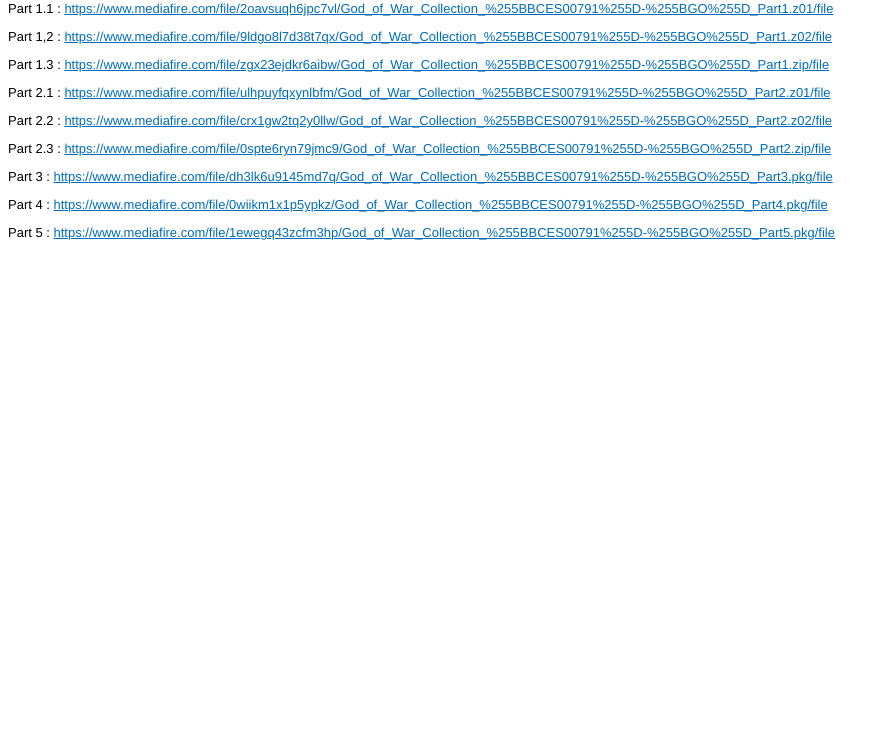
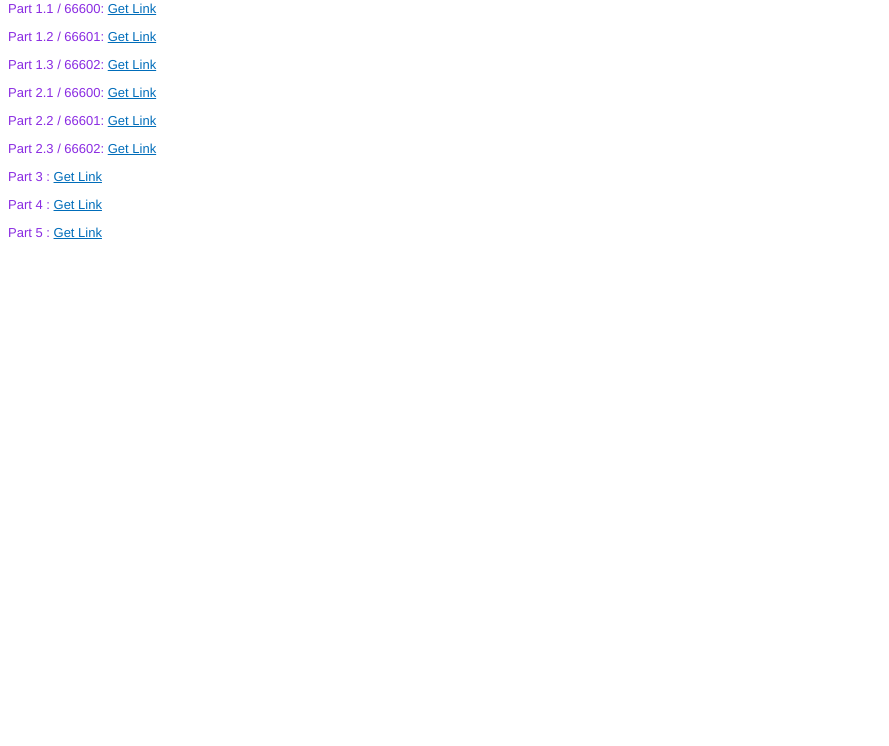
Before and after one commit to gutampsid/gowcgomf.github.io, a plain HTML site: page index.html in a window 1280 px wide. Shown: the part 54-800 px from the top of the page, without its empty margins (0-889 px from the left). Drawn offline with Linux system fonts and the light colour scheme.

Commit message:
Update index.html

```diff
--- a/index.html
+++ b/index.html
@@ -6,28 +6,19 @@
         body, table { font-family: Helvetica, Arial, sans-serif; font-size: 13px; }
         a { color: #006DBA; }
     </style>
-    <!--NUMBER--ft2ebasq--NUMBER-->
-    <!--TYPE--RichText--TYPE-->
-    <!--PERMISSION--Readonly--PERMISSION-->
-    <!--ACCESS--Public--ACCESS-->
-    <!--PASSWORD----PASSWORD-->
-    <!--STATUS--Active--STATUS-->
-    <!--QUICKEDIT--False--QUICKEDIT-->
-    <!--QUICKEDITPASSWORD----QUICKEDITPASSWORD-->
-    <!--DATECREATED--2021-10-04 21:20:31--DATECREATED-->
-    <!--DATEUPDATED--2022-05-10 04:59:22--DATEUPDATED-->
-    <!--LABELS--MediaFire--LABELS-->
 </head>
 <body>
 <h2>God of War Collection [BCES00791]-[Gutamps Official]</h2>
-<anotepad><p>Part 1.1 : <a href="https://www.mediafire.com/file/2oavsuqh6jpc7vl/God_of_War_Collection_%255BBCES00791%255D-%255BGO%255D_Part1.z01/file" target="_blank" rel="noopener">https://www.mediafire.com/file/2oavsuqh6jpc7vl/God_of_War_Collection_%255BBCES00791%255D-%255BGO%255D_Part1.z01/file</a></p>
-<p>Part 1,2 : <a href="https://www.mediafire.com/file/9ldgo8l7d38t7qx/God_of_War_Collection_%255BBCES00791%255D-%255BGO%255D_Part1.z02/file" target="_blank" rel="noopener">https://www.mediafire.com/file/9ldgo8l7d38t7qx/God_of_War_Collection_%255BBCES00791%255D-%255BGO%255D_Part1.z02/file</a></p>
-<p>Part 1.3 : <a href="https://www.mediafire.com/file/zgx23ejdkr6aibw/God_of_War_Collection_%255BBCES00791%255D-%255BGO%255D_Part1.zip/file" target="_blank" rel="noopener">https://www.mediafire.com/file/zgx23ejdkr6aibw/God_of_War_Collection_%255BBCES00791%255D-%255BGO%255D_Part1.zip/file</a></p>
-<p>Part 2.1 : <a href="https://www.mediafire.com/file/ulhpuyfqxynlbfm/God_of_War_Collection_%255BBCES00791%255D-%255BGO%255D_Part2.z01/file" target="_blank" rel="noopener">https://www.mediafire.com/file/ulhpuyfqxynlbfm/God_of_War_Collection_%255BBCES00791%255D-%255BGO%255D_Part2.z01/file</a></p>
-<p>Part 2.2 : <a href="https://www.mediafire.com/file/crx1gw2tq2y0llw/God_of_War_Collection_%255BBCES00791%255D-%255BGO%255D_Part2.z02/file" target="_blank" rel="noopener">https://www.mediafire.com/file/crx1gw2tq2y0llw/God_of_War_Collection_%255BBCES00791%255D-%255BGO%255D_Part2.z02/file</a></p>
-<p>Part 2.3 : <a href="https://www.mediafire.com/file/0spte6ryn79jmc9/God_of_War_Collection_%255BBCES00791%255D-%255BGO%255D_Part2.zip/file" target="_blank" rel="noopener">https://www.mediafire.com/file/0spte6ryn79jmc9/God_of_War_Collection_%255BBCES00791%255D-%255BGO%255D_Part2.zip/file</a></p>
-<p>Part 3 : <a href="https://www.mediafire.com/file/dh3lk6u9145md7q/God_of_War_Collection_%255BBCES00791%255D-%255BGO%255D_Part3.pkg/file" target="_blank" rel="noopener">https://www.mediafire.com/file/dh3lk6u9145md7q/God_of_War_Collection_%255BBCES00791%255D-%255BGO%255D_Part3.pkg/file</a></p>
-<p>Part 4 : <a href="https://www.mediafire.com/file/0wiikm1x1p5ypkz/God_of_War_Collection_%255BBCES00791%255D-%255BGO%255D_Part4.pkg/file" target="_blank" rel="noopener">https://www.mediafire.com/file/0wiikm1x1p5ypkz/God_of_War_Collection_%255BBCES00791%255D-%255BGO%255D_Part4.pkg/file</a></p>
-<p>Part 5 : <a href="https://www.mediafire.com/file/1ewegq43zcfm3hp/God_of_War_Collection_%255BBCES00791%255D-%255BGO%255D_Part5.pkg/file" target="_blank" rel="noopener">https://www.mediafire.com/file/1ewegq43zcfm3hp/God_of_War_Collection_%255BBCES00791%255D-%255BGO%255D_Part5.pkg/file</a></p></anotepad>
+    <style> body { color: blueviolet };
+    </style>
+<p>Part 1.1 / 66600: <a href="https://www.mediafire.com/file/xzb4m07y1d5lxme/God_of_War_Collection_%255BBCES00791%255D-%255BGO%255D_Part1.pkg.66600/file" target="_blank" rel="noopener">Get Link</a></p>
+<p>Part 1.2 / 66601: <a href="https://www.mediafire.com/file/29yq9wtx4y41jj4/God_of_War_Collection_%255BBCES00791%255D-%255BGO%255D_Part1.pkg.66601/file" target="_blank" rel="noopener">Get Link</a></p>
+<p>Part 1.3 / 66602: <a href="https://www.mediafire.com/file/0fdaenqi9un1fli/God_of_War_Collection_%255BBCES00791%255D-%255BGO%255D_Part1.pkg.66602/file" target="_blank" rel="noopener">Get Link</a></p>
+<p>Part 2.1 / 66600: <a href="https://www.mediafire.com/file/7nhz63itdbho2vi/God_of_War_Collection_%255BBCES00791%255D-%255BGO%255D_Part2.pkg.66600/file" target="_blank" rel="noopener">Get Link</a></p>
+<p>Part 2.2 / 66601: <a href="https://www.mediafire.com/file/ukc2yja9nvjut7n/God_of_War_Collection_%255BBCES00791%255D-%255BGO%255D_Part2.pkg.66601/file" target="_blank" rel="noopener">Get Link</a></p>
+<p>Part 2.3 / 66602: <a href="https://www.mediafire.com/file/djomlvxfza80nwu/God_of_War_Collection_%255BBCES00791%255D-%255BGO%255D_Part2.pkg.66602/file" target="_blank" rel="noopener">Get Link</a></p>
+<p>Part 3 : <a href="https://www.mediafire.com/file/dh3lk6u9145md7q/God_of_War_Collection_%255BBCES00791%255D-%255BGO%255D_Part3.pkg/file" target="_blank" rel="noopener">Get Link</a></p>
+<p>Part 4 : <a href="https://www.mediafire.com/file/0wiikm1x1p5ypkz/God_of_War_Collection_%255BBCES00791%255D-%255BGO%255D_Part4.pkg/file" target="_blank" rel="noopener">Get Link</a></p>
+<p>Part 5 : <a href="https://www.mediafire.com/file/1ewegq43zcfm3hp/God_of_War_Collection_%255BBCES00791%255D-%255BGO%255D_Part5.pkg/file" target="_blank" rel="noopener">Get Link</a></p>
 </body>
 </html>
```
